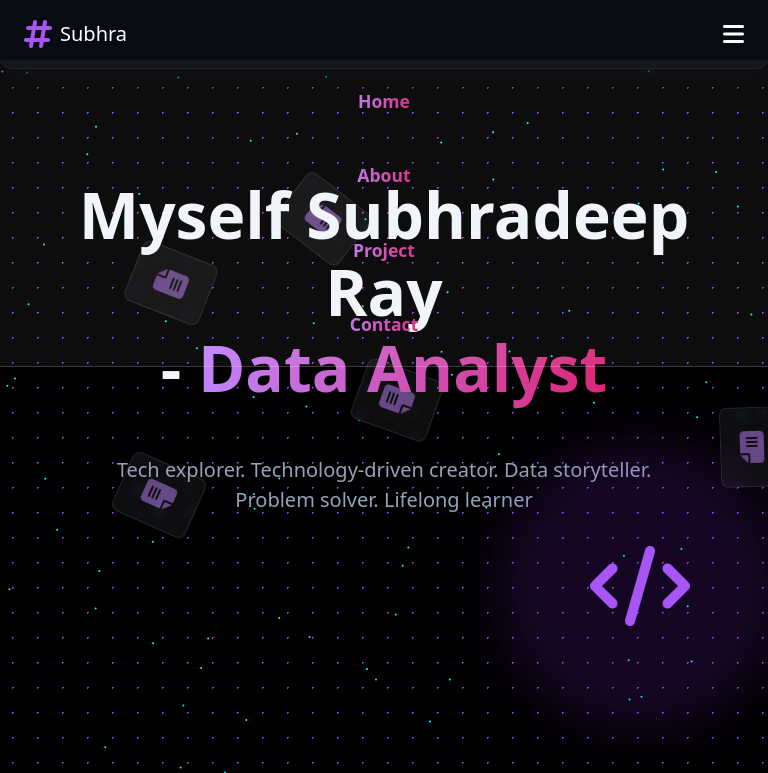
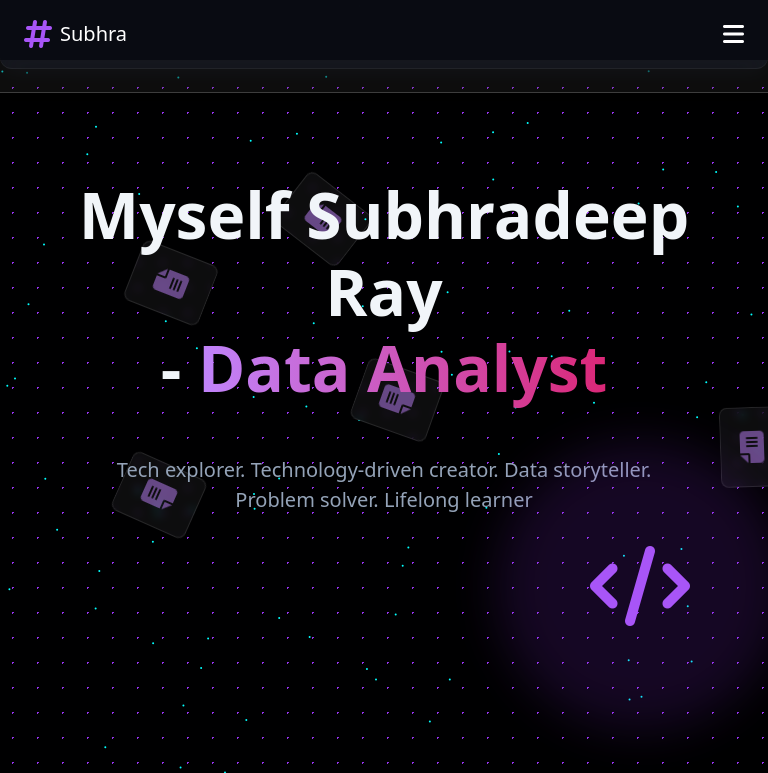
Before and after one commit to SuzzRay/Portfolio, a plain HTML site: page index.html in a window 768 px wide. Shown: the top 773 px of the page. Drawn offline with nearby package versions, Linux system fonts and the light colour scheme.

Commit message:
Update styles.css

```diff
--- a/styles.css
+++ b/styles.css
@@ -83,6 +83,7 @@ body {
 	from {
 		transform: translateY(-100px);
 	}
+
 	to {
 		transform: translateY(0);
 	}
@@ -104,10 +105,6 @@ body {
 .logo span {
 	font-size: 1.25rem;
 	font-weight: 500;
-}
-
-.nav-links {
-  display: none;
 }
 
 .nav-buttons {
@@ -143,6 +140,7 @@ body {
 		opacity: 0;
 		transform: translateY(20px);
 	}
+
 	to {
 		opacity: 1;
 		transform: translateY(0);
@@ -282,9 +280,11 @@ body {
 	0% {
 		transform: translateY(0);
 	}
+
 	50% {
 		transform: translateY(-20px);
 	}
+
 	100% {
 		transform: translateY(0);
 	}
@@ -304,10 +304,12 @@ body {
 		transform: scale(1);
 		opacity: 0.5;
 	}
+
 	50% {
 		transform: scale(1.2);
 		opacity: 0.8;
 	}
+
 	100% {
 		transform: scale(1);
 		opacity: 0.5;
@@ -413,9 +415,12 @@ body {
 		padding: 1rem;
 		z-index: 100;
 
-    background: rgba(255, 255, 255, 0.05); /* subtle transparent bg */
-    backdrop-filter: blur(10px); /* glass effect */
-    -webkit-backdrop-filter: blur(10px); /* Safari support */
+		background: rgba(255, 255, 255, 0.05);
+		/* subtle transparent bg */
+		backdrop-filter: blur(10px);
+		/* glass effect */
+		-webkit-backdrop-filter: blur(10px);
+		/* Safari support */
 		border-bottom: 1px solid rgba(255, 255, 255, 0.2);
 	}
 
@@ -453,3 +458,43 @@ body {
 		cursor: pointer;
 	}
 }
+
+@media (max-width: 768px) {
+	.nav-links {
+		transition: max-height 0.3s ease;
+		overflow: hidden;
+		max-height: 0;
+		display: none;
+		flex-direction: column;
+		position: absolute;
+		top: 60px;
+		right: 0;
+		width: 100%;
+		padding: 1rem;
+		z-index: 100;
+		background: rgba(255, 255, 255, 0.05);
+		backdrop-filter: blur(10px);
+		-webkit-backdrop-filter: blur(10px);
+		border-bottom: 1px solid rgba(255, 255, 255, 0.2);
+	}
+
+	.nav-links.active {
+		display: flex;
+		max-height: 500px;
+		/* or auto */
+	}
+}
+
+
+.nav-links.active {
+	max-height: 500px;
+	/* adjust based on content */
+}
+
+@media (min-width: 768px) {
+	.nav-links {
+		display: flex;
+		align-items: center;
+		gap: 2rem;
+	}
+}
```
Lines whose indentation alone changed are shown as unchanged.
